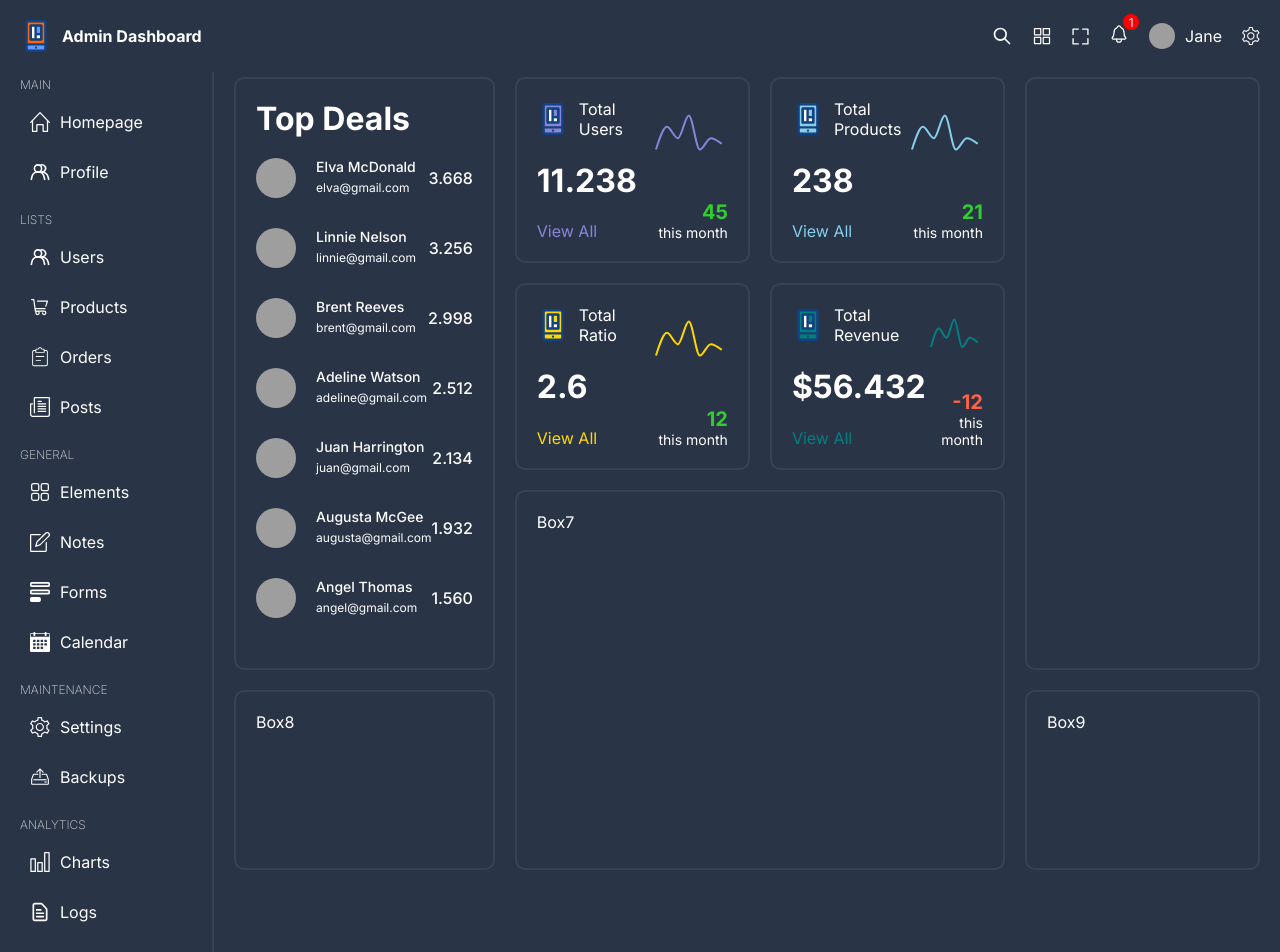
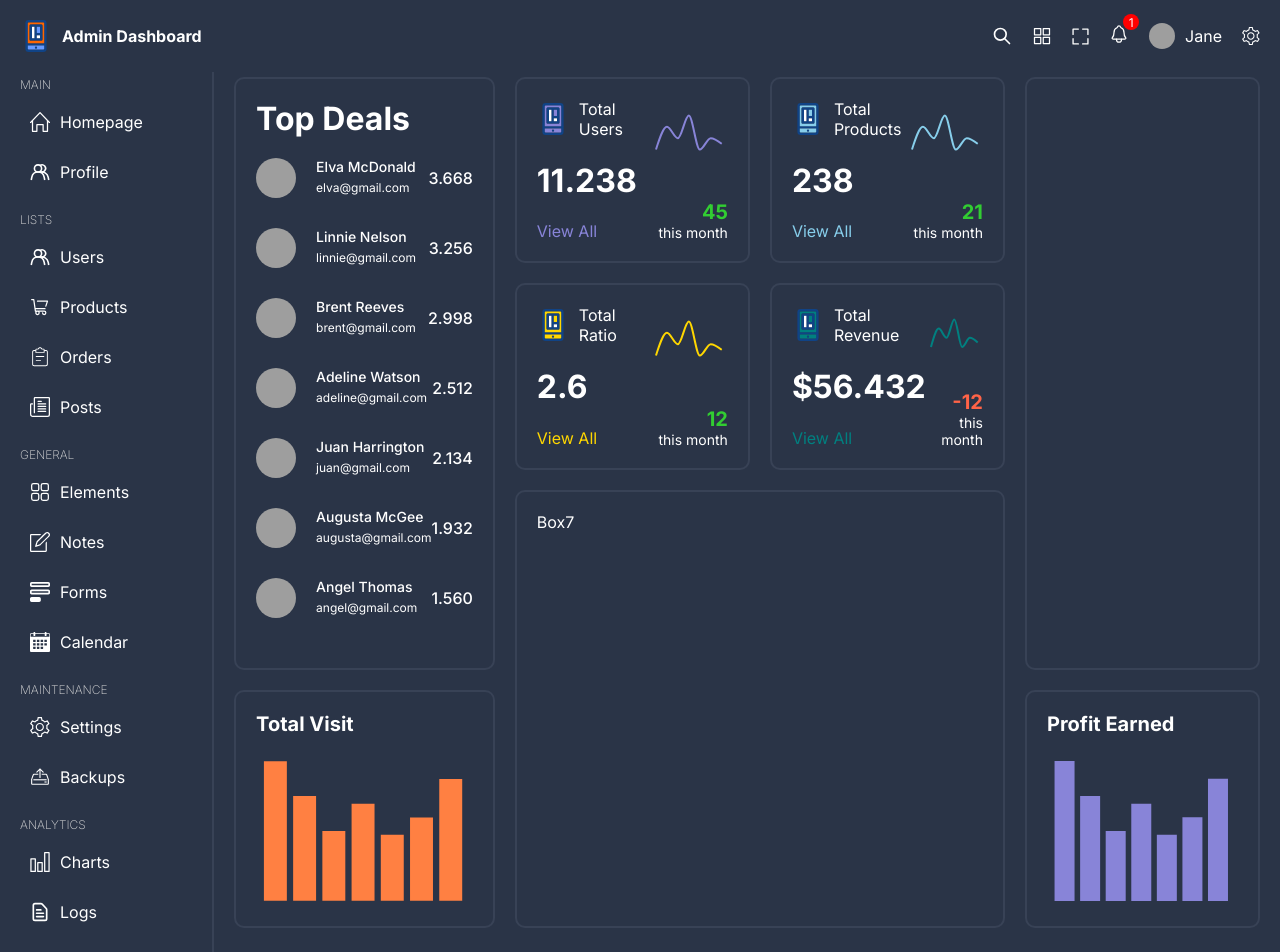
Before and after one commit to Alphairus/Admin-Dashboard, a React (Vite) app: page / in a window 1280 px wide. Shown: the top 952 px of the page. Built offline with nearby package versions, Linux system fonts and the light colour scheme; grey boxes are pictures that could not be loaded.

Commit message:
barChartBox component and data

```diff
--- /dev/null
+++ b/src/components/barChartBox/BarChartBox.tsx
@@ -0,0 +1,31 @@
+import { Bar, BarChart, ResponsiveContainer, Tooltip } from "recharts"
+import "./barChartBox.scss"
+
+type Props = {
+    title:string;
+    color:string;
+    dataKey:string;
+    chartData:object[];
+}
+
+const BarChartBox = (props: Props) => {
+  return (
+    <div className="barChartBox">
+      <h1>{props.title}</h1>
+      <div className="chart">
+      <ResponsiveContainer width="99%" height={150}>
+        <BarChart data={props.chartData}>
+            <Tooltip
+            contentStyle={{ background: "#2a3447", borderRadius: "5px" }}
+            labelStyle={{ display: "none" }}
+            cursor={{fill:"none"}}
+            />
+          <Bar dataKey={props.dataKey} fill={props.color} />
+        </BarChart>
+      </ResponsiveContainer>
+      </div>
+    </div>
+  )
+}
+
+export default BarChartBox
--- /dev/null
+++ b/src/components/barChartBox/barChartBox.scss
@@ -0,0 +1,12 @@
+.barChartBox{
+    width: 100%;
+    height: 100%;
+
+    h1{
+      font-size: 20px;
+      margin-bottom: 20px;
+    }
+
+    .chart{
+    }
+  }
--- a/src/data.ts
+++ b/src/data.ts
@@ -234,3 +234,74 @@
       { name: "Sat", ratio: 450 },
     ],
   };
+  export const barChartBoxRevenue = {
+    title: "Profit Earned",
+    color: "#8884d8",
+    dataKey: "profit",
+    chartData: [
+      {
+        name: "Sun",
+        profit: 4000,
+      },
+      {
+        name: "Mon",
+        profit: 3000,
+      },
+      {
+        name: "Tue",
+        profit: 2000,
+      },
+      {
+        name: "Wed",
+        profit: 2780,
+      },
+      {
+        name: "Thu",
+        profit: 1890,
+      },
+      {
+        name: "Fri",
+        profit: 2390,
+      },
+      {
+        name: "Sat",
+        profit: 3490,
+      },
+    ],
+  };
+
+  export const barChartBoxVisit = {
+    title: "Total Visit",
+    color: "#FF8042",
+    dataKey: "visit",
+    chartData: [
+      {
+        name: "Sun",
+        visit: 4000,
+      },
+      {
+        name: "Mon",
+        visit: 3000,
+      },
+      {
+        name: "Tue",
+        visit: 2000,
+      },
+      {
+        name: "Wed",
+        visit: 2780,
+      },
+      {
+        name: "Thu",
+        visit: 1890,
+      },
+      {
+        name: "Fri",
+        visit: 2390,
+      },
+      {
+        name: "Sat",
+        visit: 3490,
+      },
+    ],
+  };
--- a/src/pages/home/Home.tsx
+++ b/src/pages/home/Home.tsx
@@ -1,6 +1,7 @@
+import BarChartBox from "../../components/barChartBox/BarChartBox"
 import ChartBox from "../../components/chartBox/ChartBox"
 import TopBox from "../../components/topBox/TopBox"
-import { chartBoxConversion, chartBoxProduct, chartBoxRevenue, chartBoxUser } from "../../data"
+import { barChartBoxRevenue, barChartBoxVisit, chartBoxConversion, chartBoxProduct, chartBoxRevenue, chartBoxUser } from "../../data"
 import "./home.scss"
 
 const Home = () => {
@@ -15,8 +16,8 @@
       <div className="box box5"><ChartBox {...chartBoxConversion}/></div>
       <div className="box box6"><ChartBox {...chartBoxRevenue}/></div>
       <div className="box box7">Box7</div>
-      <div className="box box8">Box8</div>
-      <div className="box box9">Box9</div>
+      <div className="box box8"><BarChartBox {...barChartBoxVisit}/></div>
+      <div className="box box9"><BarChartBox {...barChartBoxRevenue}/></div>
     </div>
   )
 }
```
